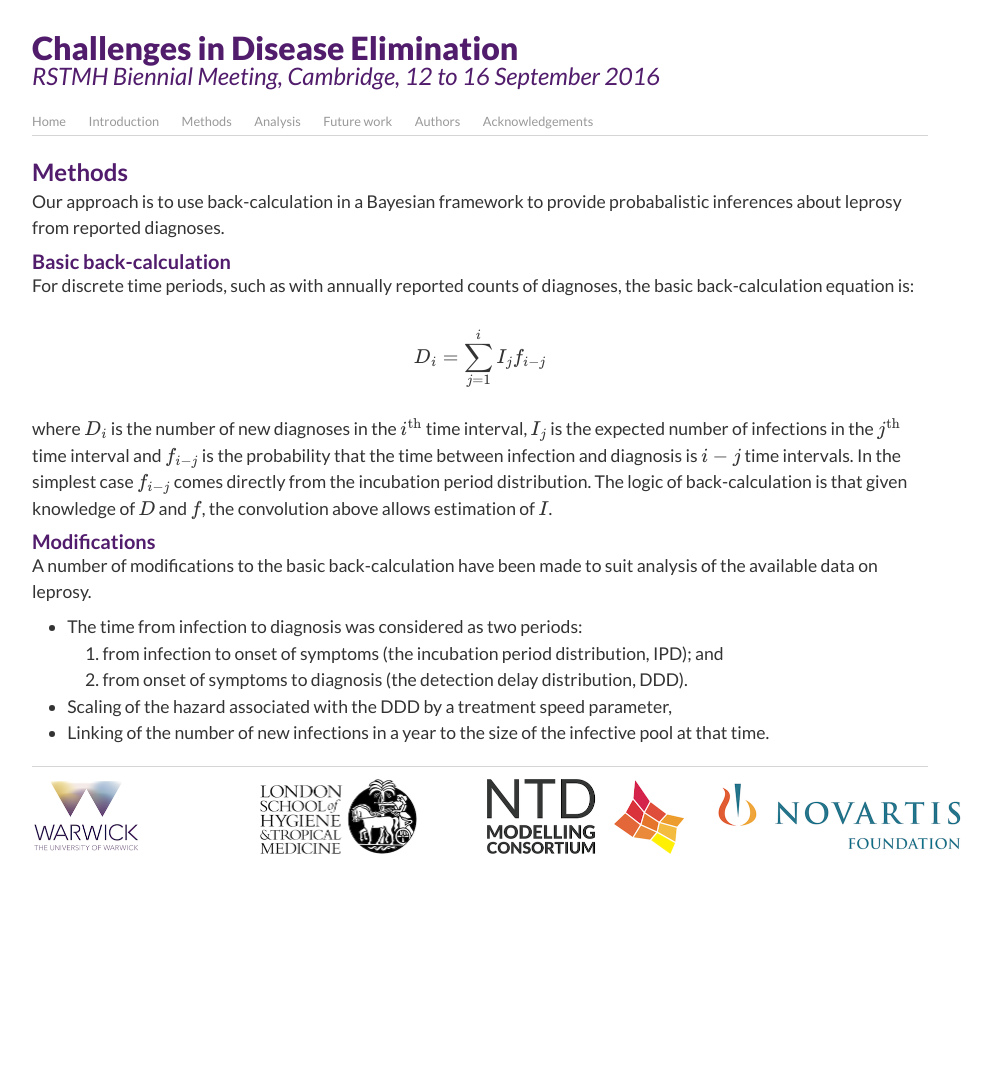
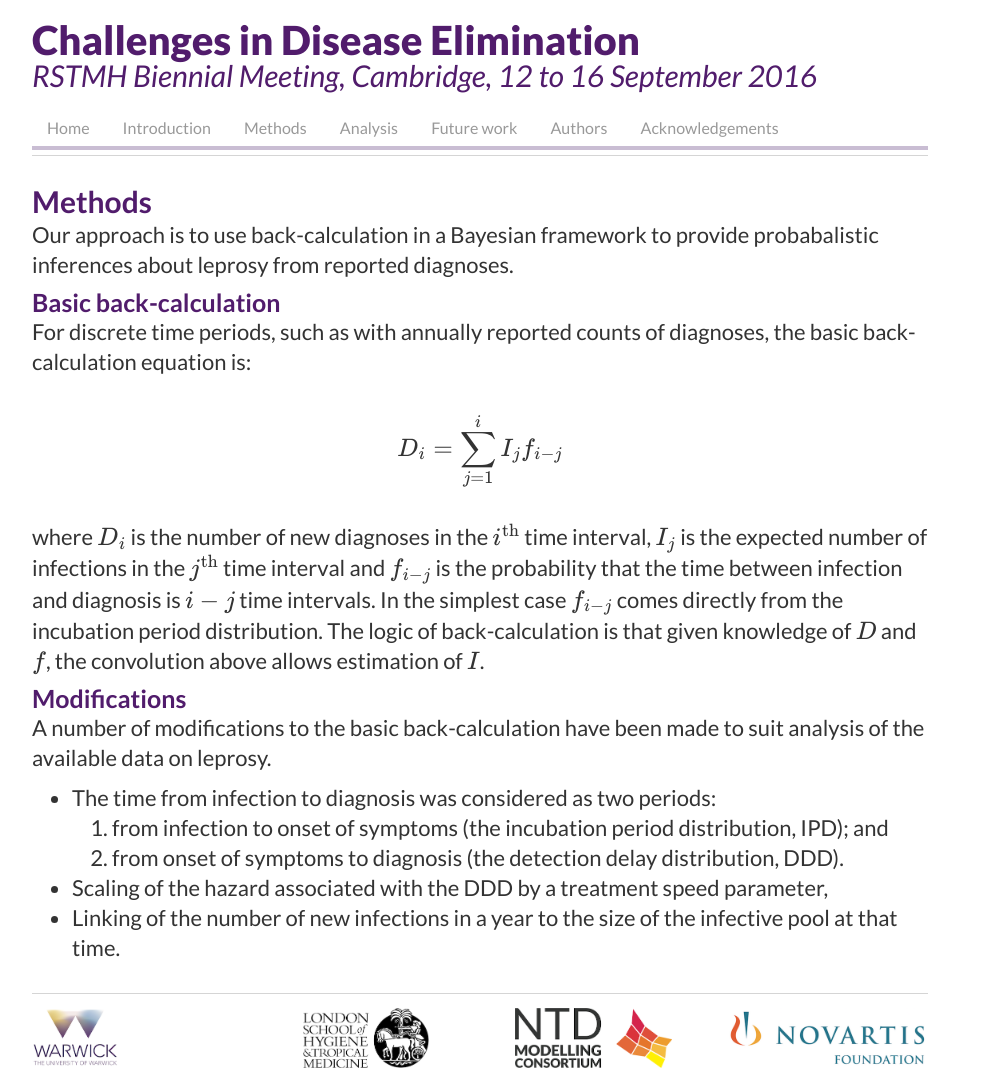
Before and after one commit to wlepbc/rstmh_poster, a Jekyll site: the page built from methods/index.md, in a window 1280 px wide. Shown: the whole page, without its empty margins (160-1151 px from the left). Built offline with Jekyll 4.4.1, drawn with Linux system fonts in a browser that asks for light colours; formulas are drawn with MathJax 3; before the commit the page ends 900 px from its top, so only the background shows below that.

Commit message:
Nav getting there

```diff
--- a/_includes/foot.html
+++ b/_includes/foot.html
@@ -2,16 +2,16 @@
 <footer>
  <div class="section group">
   <div class="col span_1_of_4">
-   <img src="{{ site.baseurl }}/images/UoW.png" class="org">
+   <img src="{{ site.baseurl }}/images/UoW.png" class="org left">
   </div>
   <div class="col span_1_of_4">
-   <img src="{{ site.baseurl }}/images/lshtm.png" class="org">
+   <img src="{{ site.baseurl }}/images/lshtm.png" class="org middle">
   </div>
   <div class="col span_1_of_4">
-   <img src="{{ site.baseurl }}/images/ntdmc.png" class="org">
+   <img src="{{ site.baseurl }}/images/ntdmc.png" class="org middle">
   </div>
   <div class="col span_1_of_4">
-   <img src="{{ site.baseurl }}/images/novartis.png" class="org">
+   <img src="{{ site.baseurl }}/images/novartis.png" class="org right">
   </div>
  </div>
 </footer>
--- a/_includes/head.html
+++ b/_includes/head.html
@@ -30,7 +30,9 @@
 <div class="header">
  <h1>Challenges in Disease Elimination</h1>
  <h2> RSTMH Biennial Meeting, Cambridge, 12 to 16 September 2016 </h2>
- <nav>
+ <nav role="top-menu">
+  <input type="checkbox" id="button">
+  <label for="button" onclick></label>  <!-- was just <nav> --!>
   <ul>
    <li><a href="{{ site.baseurl }}/">Home</a></li>
    <li><a href="{{ site.baseurl }}/introduction">Introduction</a></li>
--- a/css/main.css
+++ b/css/main.css
@@ -1,53 +1,110 @@
 @import 'https://fonts.googleapis.com/css?family=Lato:300,300i,400,400i,700,900';
 
-body { margin: 0 auto; } /* width: 70%; } */
+html { font-size: 20px; }
+
+body { margin: 0 auto;
+       /* used to put wdith to 70% here */
+      /*    Advanced Checkbox Hack - for clickable responsive menu  */
+       -webkit-animation: bugfix infinite 1s;
+     }
+@-webkit-keyframes bugfix {
+  from { padding: 0; }
+  to { padding: 0; }
+}
+
+input[type=checkbox] {
+ position: absolute;
+ top: -9999rem;
+ left: -9999rem;
+}
+label { /* make label behave like button/link */
+ cursor: pointer;
+ user-select: none;
+ display: none;
+ font-size: 1rem;
+}
+      /*  End of ACH */
+nav[role="top-menu"] {
+ margin: 0;
+ border-style: none none solid none;
+ border-color: #c9bdd3;
+ border-width: 0.2rem;
+}
+nav[role="top-menu"] ul {
+ margin: 0;
+ padding: 0.5rem 0 0.5rem 0 ;
+ line-height: 100% ;
+}
+nav[role="top-menu"] li {
+ font-weight: normal;
+ font-size: 0.8rem;
+ margin: 0;
+ padding: 0;
+ list-style: none;
+ display: inline-block;
+ *display:inline; /* IE7 */
+}
+nav[role="top-menu"] a {
+ padding: 0.2rem 0.75rem;
+ text-decoration: none;
+ line-height: 100%;
+}
+nav[role="top-menu"] a:link, nav[role="top-menu"] a:visited {
+ color: ##e0dae6;
+}
+nav[role="top-menu"] a:hover {
+ color: #c9bdd3;
+}
 
 a { text-decoration: none; color: #999; }
 a:hover { text-decoration: underline; }
 
-p { font-family: 'Lato'; font-weight: 400; font-size: 1.1em; line-height: 1.5em; color: #333; padding-bottom: 0.5em; }
-ul { font-family: 'Lato'; font-weight: 400; font-size: 1.1em; line-height: 1.5em; color: #333; }
-em { font-style: italic; }
+p { font-family: 'Lato'; font-weight: 400; font-size: 1.1rem; line-height: 1.5rem; color: #333; padding-bottom: 0.5rem; }
+ul { font-family: 'Lato'; font-weight: 400; font-size: 1.1rem; line-height: 1.5rem; color: #333; }
+rem { font-style: italic; }
 p.title { font-style: italic; color: #511c6c; margin-left: 5%; margin-right: 5%; }
 
 h1 { font-family: 'Lato', 'Sans-Serif'; font-weight: 900; color: #511c6c;
-     font-size: 2em; padding-top: 1em; }
-h2 { font-family: 'Lato', 'Sans-Serif'; font-weight: 400; font-style: italic; color: #511c6c; padding-bottom: 1em; font-size: 1.5em; }
+     font-size: 2rem; padding-top: 1rem; }
+h2 { font-family: 'Lato', 'Sans-Serif'; font-weight: 400; font-style: italic; color: #511c6c; padding-bottom: 1rem; font-size: 1.5rem; }
 h3, h4 { font-family: 'Lato', 'Sans-Serif'; font-weight: 700; color: #511c6c; }
-h3 { font-size: 1.5em; padding-bottom: 0.2em; }
-h4 { font-size: 1.25em; padding-bottom: 0.1em; }
+h3 { font-size: 1.5rem; padding-bottom: 0.2rem; }
+h4 { font-size: 1.25rem; padding-bottom: 0.1rem; }
 h5 { font-family: 'Lato', 'Sans-Serif';
      font-style: italic;
      font-weight: 400;
-     font-size: 1.25em;
+     font-size: 1.25rem;
      color: #511c6c;
-     padding-bottom: 0.1em; }
+     padding-bottom: 0.1rem; }
 
-ul li { margin-left: 2em; }
+ul li { margin-left: 2rem; }
 
-nav ul { font-size: 0.8em; font-family: 'Lato', 'Sans-Serif'; list-style: none; font-weight: 400; }
+nav ul { font-size: 0.8rem; font-family: 'Lato', 'Sans-Serif'; list-style: none; font-weight: 400; }
 nav ul li { display: inline; margin-left: 0px; margin-right: 20px; }
 
 
-footer { border-top: 1px solid #d5d5d5; font-size: .8em; padding-top: 0.25em;
-margin-top: 1.5em; }
-.header { border-bottom: 1px solid #d5d5d5; padding-bottom: 0.25em; margin-bottom: 1.5em; }
+footer { border-top: 1px solid #d5d5d5; font-size: .8rem; padding-top: 0.25rem;
+margin-top: 1.5rem; }
+.header { border-bottom: 1px solid #d5d5d5; padding-bottom: 0.25rem; margin-bottom: 1.5rem; }
 
 img.poster { margin: 0 0 0 0; width: 100%; }
 img.sponsor { margin: 0 0 0 0; width: 100%; }
-img.org{ margin: 0 0 0 0; height: 75px; }
-img.submenu{ margin: 0 0 0 0; height: 0.5em; }
+img.org{ margin: 0 0 0 0; height: 3rem; }
+img.org.left{ float: left; }
+img.org.middle{ display: block; margin: 0 auto; }
+img.org.right{ float: right; }
+img.submenu{ margin: 0 0 0 0; height: 0.5rem; }
 
 .btn {
     display: inline-block;
     font-family: 'Lato', sans-serif;
     font-weight: 900;
-    font-size: 2em;
+    font-size: 2rem;
     text-align: centre;
     background-color: #c9bdd3;
     color: #fff;
-    padding-top: 1em;
-    padding-bottom: 1em;
+    padding-top: 1rem;
+    padding-bottom: 1rem;
     width: 100%;
     text-align: center;
     margin: 0 auto;
@@ -69,6 +126,7 @@
  }
 } */
 @media only screen and (max-width: 767px) {
+ html { font-size: 12px; }
  body { width: 98%; }
  .span_1_of_3, .span_2_of_3, .span_3_of_3 {
    width: 100%;
@@ -78,6 +136,60 @@
    width: 100%;
    margin-left: 0;
  }
- h1 { font-size: 1em; }
- h2 { font-size: 0.8em; }
+img.org.left { display: block; margin: 0 auto; float: auto; }
+img.org.right { display: block; margin: 0 auto; float: auto; }
+
+/* Primary navigation */
+  nav[role="top-menu"] ul {
+      display:none;
+    }
+
+  nav[role="top-menu"] label {
+      position:relative;
+      display:inline;
+      float: right;
+      padding-right: 4rem;
+      padding-top: 3rem;
+      background-image: url("../images/menu.png") ;
+      background-repeat: no-repeat ;
+      background-size: 4rem 3rem ;
+    }
+
+    nav[role="top-menu"] input[type=checkbox]:checked ~ ul {
+      display:block;
+     }
+
+     nav[role="top-menu"] input[type=checkbox]:checked ~ li {
+        display:block;
+        }
+
+     nav[role="top-menu"] input[type=checkbox]:checked ~ label {
+      background-image: url("../images/menu.png") ;
+      }
+nav[role="top-menu"] {
+			position: relative;
+			min-height: 3.1rem;
+		}
+		nav[role="top-menu"] ul {
+                        margin: 0 auto;
+                        float: right;
+			width: 60%;
+			position: absolute;
+			top: 3rem;
+			right: 0;
+			border: none ;
+			background: #c9bdd3;
+			border-radius: 0.33rem;
+			box-shadow: 0 0.1rem 0.2rem rgba(0,0,0,.6);
+		}
+		nav[role="top-menu"] li {
+			display: block;
+			margin: 0;
+		}
+		nav[role="top-menu"] a:link, nav[role="top-menu"] a:visited, nav[role="top-menu"] a:hover {
+			display: block;
+			padding: 0.5rem 0.5rem 0.5rem 2rem;
+			text-align: left;
+		        color: #000;
+		}
 }
```
Also changed, not shown: index.html (+6 -6 lines), images/menu.png (added).
